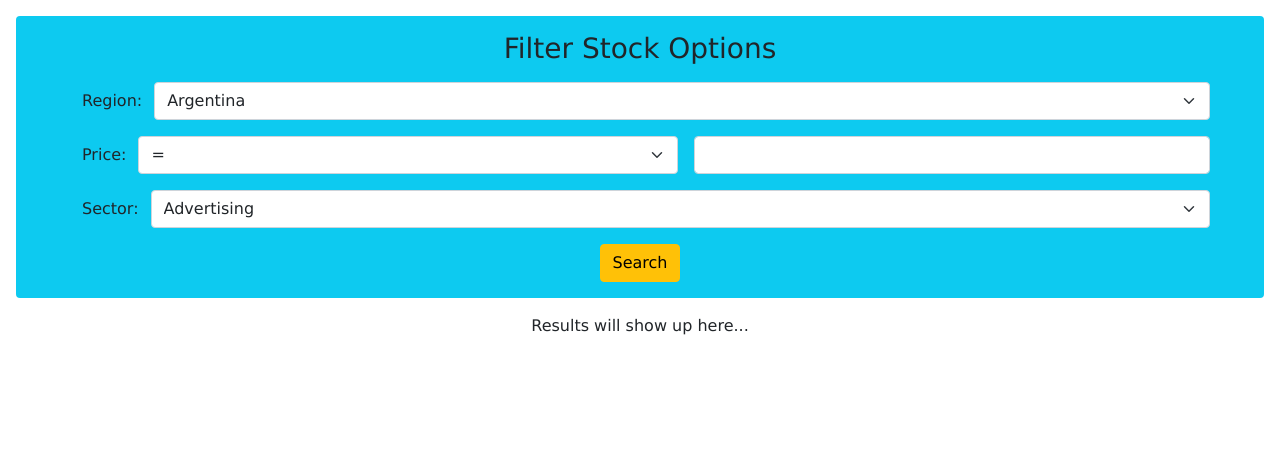
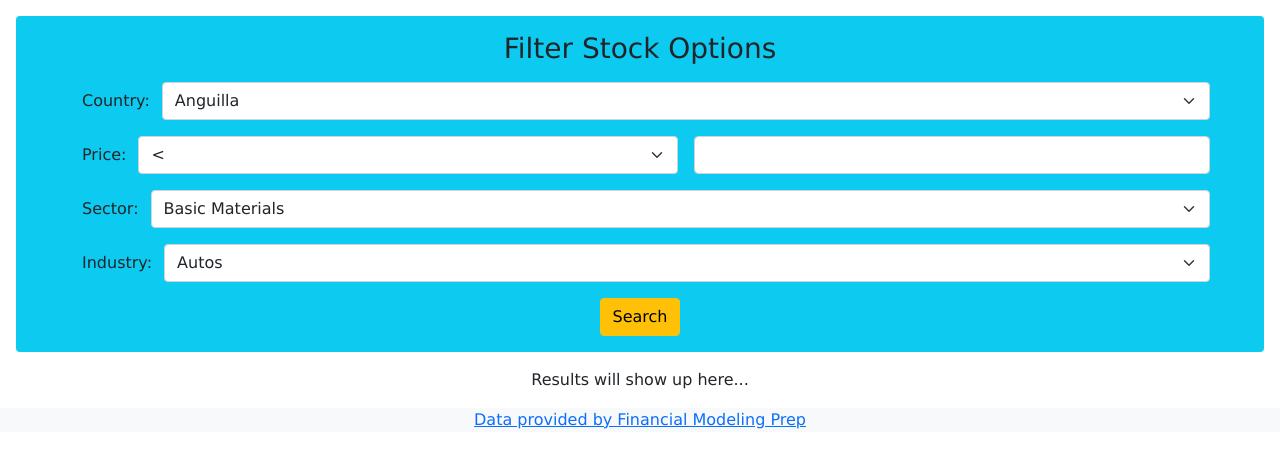
Before and after one commit to Abhiek187/how-to-stock, a Django app: page /stockapp/screener in a window 1280 px wide. Shown: the part 56-524 px from the top of the page. Run offline with Django 3.2, Linux system fonts and the light colour scheme.

Commit message:
Switch to FMP's screener API

```diff
--- a/stockhelper/stockapp/api.py
+++ b/stockhelper/stockapp/api.py
@@ -1,13 +1,16 @@
-import pandas as pd
+import requests
+
+API_KEY = "174c8948d0e48bad0418e1fe49d72e15"
+FMP = "https://financialmodelingprep.com"
 
 def get_stock_data(form_data):
-    region = form_data["region"]
+    country = form_data["country"]
+    price_relation = "priceMoreThan" if form_data["price_relation"] == ">" else "priceLowerThan"
+    price_value = form_data["price_value"]
     sector = form_data["sector"]
+    industry = form_data["industry"]
 
-    # Read the CSV file containing company information
-    df = pd.read_csv("stock-information.csv", encoding="utf-8", header=0)
-    # Filter by country
-    df_country = df.loc[df["Country"] == region]
-    # Filter by sector (ignore NaN values)
-    df_sector = df_country[df_country["Category Name"].str.contains(sector, regex=False, na=False)]
-    return df_sector
+    # [Data provided by Financial Modeling Prep](https://financialmodelingprep.com/developer/docs/)
+    req = requests.get(f"{FMP}/api/v3/stock-screener?apikey={API_KEY}&{price_relation}={price_value}"
+        f"&isActivelyTrading=true&sector={sector}&industry={industry}&country={country}&limit=10")
+    return req.json()
--- a/stockhelper/stockapp/forms.py
+++ b/stockhelper/stockapp/forms.py
@@ -2,103 +2,141 @@ from django import forms
 
 class ScreenerForm(forms.Form):
     # Constants
-    REGIONS = [
-        ("Argentina",) * 2, # (A, B) will have the same value
-        ("Australia",) * 2,
-        ("Austria",) * 2,
-        ("Belgium",) * 2,
-        ("Brazil",) * 2,
-        ("Canada",) * 2,
-        ("China",) * 2,
-        ("Denmark",) * 2,
-        ("Estonia",) * 2,
-        ("Finland",) * 2,
-        ("France",) * 2,
-        ("Germany",) * 2,
-        ("Greece",) * 2,
-        ("Hong Kong",) * 2,
-        ("Iceland",) * 2,
-        ("India",) * 2,
-        ("Indonesia",) * 2,
-        ("Ireland",) * 2,
-        ("Israel",) * 2,
-        ("Italy",) * 2,
-        ("Latvia",) * 2,
-        ("Lithuania",) * 2,
-        ("Malaysia",) * 2,
-        ("Mexico",) * 2,
-        ("Netherlands",) * 2,
-        ("New Zealand",) * 2,
-        ("Norway",) * 2,
-        ("Portugal",) * 2,
-        ("Qatar",) * 2,
-        ("Russia",) * 2,
-        ("Singapore",) * 2,
-        ("South Korea",) * 2,
-        ("Spain",) * 2,
-        ("Sweden",) * 2,
-        ("Switzerland",) * 2,
-        ("Taiwan",) * 2,
-        ("Thailand",) * 2,
-        ("Turkey",) * 2,
-        ("United Kingdom",) * 2,
-        ("USA",) * 2,
-        ("Venezuela",) * 2
+    COUNTRIES = [
+        ("AI", "Anguilla"),
+        ("AR", "Argentina"),
+        ("AU", "Australia"),
+        ("AT", "Austria"),
+        ("AZ", "Azerbaijan"),
+        ("BS", "Bahamas"),
+        ("BD", "Bangladesh"),
+        ("BB", "Barbados"),
+        ("BE", "Belgium"),
+        ("BM", "Bermuda"),
+        ("BR", "Brazil"),
+        ("BG", "Bulgaria"),
+        ("KH", "Cambodia"),
+        ("CA", "Canada"),
+        ("KY", "Cayman Islands"),
+        ("CL", "Chile"),
+        ("CN", "China"),
+        ("CO", "Colombia"),
+        ("CK", "Cook Islands"),
+        ("CR", "Costa Rica"),
+        ("CI", "Côte d'Ivoire"),
+        ("CW", "Curaçao"),
+        ("CY", "Cyprus"),
+        ("CZ", "Czech Republic"),
+        ("DK", "Denmark"),
+        ("DO", "Dominican Republic"),
+        ("FK", "Falkland Islands"),
+        ("FI", "Finland"),
+        ("FO", "Faroe Islands"),
+        ("FR", "France"),
+        ("GA", "Gabon"),
+        ("GE", "Georgia"),
+        ("DE", "Germany"),
+        ("GI", "Gibraltar"),
+        ("GR", "Greece"),
+        ("GG", "Guernsey"),
+        ("HK", "Hong Kong"),
+        ("HU", "Hungary"),
+        ("IS", "Iceland"),
+        ("IN", "India"),
+        ("ID", "Indonesia"),
+        ("IE", "Ireland"),
+        ("IM", "Isle of Man"),
+        ("IL", "Israel"),
+        ("IT", "Italy"),
+        ("JP", "Japan"),
+        ("JE", "Jersey"),
+        ("JO", "Jordan"),
+        ("LI", "Liechtenstein"),
+        ("LT", "Lithuania"),
+        ("LU", "Luxembourg"),
+        ("MO", "Macao"),
+        ("MY", "Malaysia"),
+        ("MT", "Malta"),
+        ("MU", "Mauritius"),
+        ("MX", "Mexico"),
+        ("MC", "Monaco"),
+        ("MN", "Mongolia"),
+        ("MA", "Morocco"),
+        ("NL", "Netherlands"),
+        ("NZ", "New Zealand"),
+        ("NG", "Nigeria"),
+        ("NO", "Norway"),
+        ("PA", "Panama"),
+        ("PG", "Papua New Guinea"),
+        ("PE", "Peru"),
+        ("PH", "Philippines"),
+        ("PL", "Poland"),
+        ("PT", "Portugal"),
+        ("PR", "Puerto Rico"),
+        ("RU", "Russia"),
+        ("SN", "Senegal"),
+        ("SG", "Singapore"),
+        ("SK", "Slovakia"),
+        ("SB", "Solomon Islands"),
+        ("ZA", "South Africa"),
+        ("KR", "South Korea"),
+        ("ES", "Spain"),
+        ("SE", "Sweden"),
+        ("CH", "Switzerland"),
+        ("TW", "Taiwan"),
+        ("TH", "Thailand"),
+        ("TG", "Togo"),
+        ("TR", "Turkey"),
+        ("TC", "Turks and Caicos Islands"),
+        ("UA", "Ukraine"),
+        ("AE", "United Arab Emirates"),
+        ("GB", "United Kingdom"),
+        ("US", "United States"),
+        ("UY", "Uruguay"),
+        ("VN", "Vietnam"),
+        ("VG", "Virgin Islands (U.K.)"),
+        ("VI", "Virgin Islands (U.S.)"),
+        ("ZM", "Zambia")
     ]
 
     RELATIONS = [
-        ("=",) * 2,
+        # (A, B) will have the same value
         ("<",) * 2,
         (">",) * 2
     ]
 
     SECTORS = [
-        ("Advertising",) * 2,
-        ("Agricultural",) * 2,
-        ("Air",) * 2,
-        ("Auto",) * 2,
-        ("Bank",) * 2,
-        ("Broadcasting",) * 2,
-        ("Business",) * 2,
-        ("Communication",) * 2,
-        ("Computer",) * 2,
-        ("Defense",) * 2,
-        ("Diversified",) * 2,
-        ("Drug",) * 2,
-        ("Education",) * 2,
-        ("Electric",) * 2,
-        ("Farm",) * 2,
-        ("Food",) * 2,
-        ("Foreign",) * 2,
-        ("Gaming",) * 2,
-        ("General",) * 2,
-        ("Health",) * 2,
-        ("Home",) * 2,
-        ("Industrial",) * 2,
-        ("Information",) * 2,
-        ("Insurance",) * 2,
-        ("Internet",) * 2,
-        ("Investment",) * 2,
-        ("Management",) * 2,
-        ("Marketing",) * 2,
-        ("Medical",) * 2,
-        ("Movie",) * 2,
-        ("Music",) * 2,
-        ("Oil",) * 2,
-        ("Property",) * 2,
-        ("Publishing",) * 2,
-        ("Security",) * 2,
-        ("Semiconductor",) * 2,
+        ("Basic Materials",) * 2,
+        ("Communication Services",) * 2,
+        ("Conglomerates",) * 2,
+        ("Consumer Cyclical",) * 2,
+        ("Consumer Defensive",) * 2,
+        ("Energy",) * 2,
+        ("Financial",) * 2,
+        ("Financial Services",) * 2,
+        ("Healthcare",) * 2,
+        ("Industrial Goods",) * 2,
+        ("Industrials",) * 2,
+        ("Real Estate",) * 2,
         ("Services",) * 2,
-        ("Software",) * 2,
-        ("Specialty",) * 2,
-        ("Sporting",) * 2,
-        ("Textile",) * 2
+        ("Technology",) * 2,
+        ("Utilities",) * 2
+    ]
+
+    INDUSTRIES = [
+        ("Autos",) * 2,
+        ("Banks",) * 2,
+        ("Banks Diversified",) * 2,
+        ("Banks Regional",) * 2,
+        ("Beverages Alcoholic",) * 2,
+        ("Beverages Brewers",) * 2,
+        ("Beverages Non-Alcoholic",) * 2,
+        ("Software",) * 2
     ]
 
     # Fields (widgets specify the classes to put in)
-    region = forms.ChoiceField(label="Region", choices=REGIONS, widget=forms.Select(
-        attrs={"class": "region-select col form-select"}
+    country = forms.ChoiceField(label="Country", choices=COUNTRIES, widget=forms.Select(
+        attrs={"class": "country-select col form-select"}
     ))
     # Put the two fields on the same lines
     price_relation = forms.ChoiceField(choices=RELATIONS, widget=forms.Select(
@@ -110,3 +148,6 @@ class ScreenerForm(forms.Form):
     sector = forms.ChoiceField(label="Sector", choices=SECTORS, widget=forms.Select(
         attrs={"class": "sector-select col form-select"}
     ))
+    industry = forms.ChoiceField(label="Industry", choices=INDUSTRIES, widget=forms.Select(
+        attrs={"class": "industry-select col form-select"}
+    ))
--- a/stockhelper/stockapp/static/stockapp/css/home.css
+++ b/stockhelper/stockapp/static/stockapp/css/home.css
@@ -6,3 +6,10 @@ body {
 .home-nav-list {
     list-style-type: none; /* remove the bullet points in an unordered list */
 }
+
+.credit {
+    /* Place at the bottom of the page */
+    left: 1%;
+    bottom: 1%;
+    width: 100%;
+}
--- a/stockhelper/stockapp/templates/stockapp/index.html
+++ b/stockhelper/stockapp/templates/stockapp/index.html
@@ -61,6 +61,9 @@
             </ul>
             {% endblock %}
         </main>
+        <footer class="credit bg-light">
+            <a href="https://financialmodelingprep.com/developer/docs/">Data provided by Financial Modeling Prep</a>
+        </footer>
         <!-- JS -->
         <script src="https://cdn.jsdelivr.net/npm/bootstrap@5.0.0-beta2/dist/js/bootstrap.bundle.min.js" integrity="sha384-b5kHyXgcpbZJO/tY9Ul7kGkf1S0CWuKcCD38l8YkeH8z8QjE0GmW1gYU5S9FOnJ0" crossorigin="anonymous"></script>
         <script src="{% static 'stockapp/js/home.js' %}"></script>
--- a/stockhelper/stockapp/templates/stockapp/screener.html
+++ b/stockhelper/stockapp/templates/stockapp/screener.html
@@ -1,4 +1,5 @@
 {% extends "stockapp/index.html" %}
+{% load custom_tags %}
 
 {% block title %}Screener{% endblock %}
 
@@ -11,9 +12,9 @@
     <div class="container">
         <h3 class="mb-3">Filter Stock Options</h3>
         <div class="row mb-3">
-            {{ form.region.errors }}
-            <label for="{{ form.region.id_for_label }}" class="col-auto form-label m-auto">Region:</label>
-            {{ form.region }}
+            {{ form.country.errors }}
+            <label for="{{ form.country.id_for_label }}" class="col-auto form-label m-auto">Country:</label>
+            {{ form.country }}
         </div>
         <div class="row mb-3">
             {{ form.price_value.errors }}
@@ -26,16 +27,47 @@
             <label for="{{ form.sector.id_for_label }}" class="col-auto form-label m-auto">Sector:</label>
             {{ form.sector }}
         </div>
+        <div class="row mb-3">
+            {{ form.industry.errors }}
+            <label for="{{ form.industry.id_for_label }}" class="col-auto form-label m-auto">Industry:</label>
+            {{ form.industry }}
+        </div>
         <button type="submit" class="btn btn-warning">Search</button>
     </div>
 </form>
 <!-- Results -->
 <div class="results table-responsive">
     {% if results %}
-    <!-- Render the HTML as is -->
-    {% autoescape off %}
-    {{ results }}
-    {% endautoescape %}
+    <table class="results-table table table-striped table-hover table-bordered mx-3">
+        <thead class="table-dark">
+            <tr>
+                <th>Symbol</th>
+                <th>Company Name</th>
+                <th>Market Cap</th>
+                <th>Sector</th>
+                <th>Beta</th>
+                <th>Price</th>
+                <th>Last Annual Dividend</th>
+                <th>Volume</th>
+                <th>Exchange</th>
+            </tr>
+        </thead>
+        <tbody>
+            {% for result in results %}
+            <tr>
+                <td>{{ result.symbol }}</td>
+                <td>{{ result.companyName }}</td>
+                <td>${{ result.marketCap|commas }}</td>
+                <td>{{ result.sector }}</td>
+                <td>{{ result.beta }}</td>
+                <td>${{ result.price|money }}</td>
+                <td>{{ result.lastAnnualDividend }}%</td>
+                <td>{{ result.volume|commas }}</td>
+                <td>{{ result.exchangeShortName }}</td>
+            </tr>
+            {% endfor %}
+        </tbody>
+    </table>
     {% else %}
     <p>Results will show up here...</p>
     {% endif %}
--- a/stockhelper/stockapp/views.py
+++ b/stockhelper/stockapp/views.py
@@ -6,7 +6,6 @@ from django.views import generic
 from .api import get_stock_data
 from .forms import ScreenerForm
 from .models import Card, Stock
-
 
 class IndexView(generic.ListView):
     model = Stock
@@ -19,10 +18,8 @@ def get_stocks(request):
 
         if form.is_valid() and form.is_bound:
             # Query the dataset
-            ticker_list = get_stock_data(form.cleaned_data)
-            request.session["results"] = ticker_list.to_html(index=False, justify="center",
-                classes="table table-striped table-hover table-bordered mx-3"
-            )
+            stock_data = get_stock_data(form.cleaned_data)
+            request.session["results"] = stock_data
             # Return an HttpResponseRedirect to prevent the data from being posted twice
             return HttpResponseRedirect(reverse("stockapp:screener"))
 
```
Also changed, not shown: stockhelper/stockapp/templatetags/custom_tags.py (added, +7 -0 lines), stockhelper/stockapp/templatetags/__init__.py (added).
